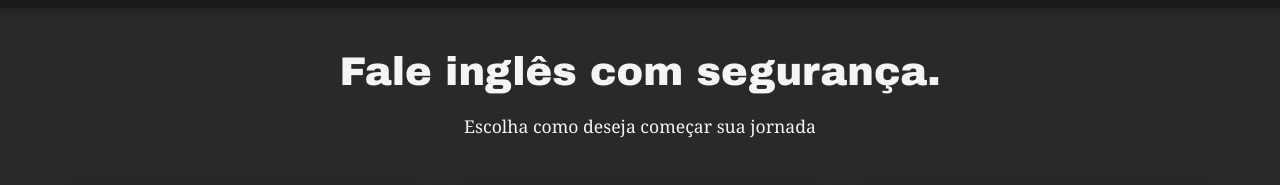
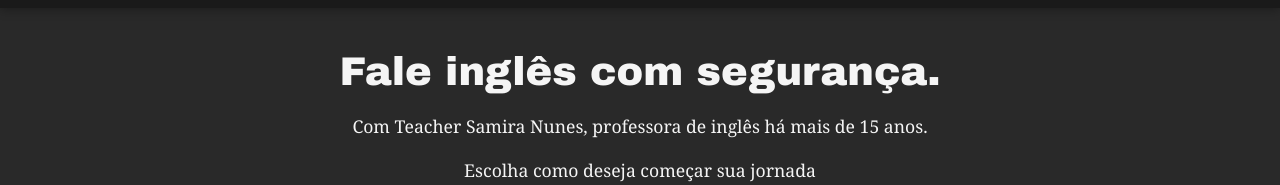
Before and after one commit to allanteles/samiranunesteacher, a plain HTML site: page index.html in a window 1280 px wide. Shown: the part 72-257 px from the top of the page. Drawn offline with Linux system fonts and the light colour scheme; a web font is replaced by a local one.

Commit message:
feat(content): add hero signature line to landing page
Adiciona subtitulo "Com Teacher Samira Nunes, professora de ingles ha
mais de 15 anos" abaixo do H1 da home, reforcando a proposta de valor e
autoridade da marca na primeira dobra.

```diff
--- a/index.html
+++ b/index.html
@@ -112,6 +112,7 @@
         <div class="container">
             <div class="section-header">
                 <h1>Fale inglês com segurança.</h1>
+                <p class="hero-signature">Com Teacher Samira Nunes, professora de inglês há mais de 15 anos.</p>
                 <p>Escolha como deseja começar sua jornada</p>
             </div>
             <div class="cards-grid">
```
